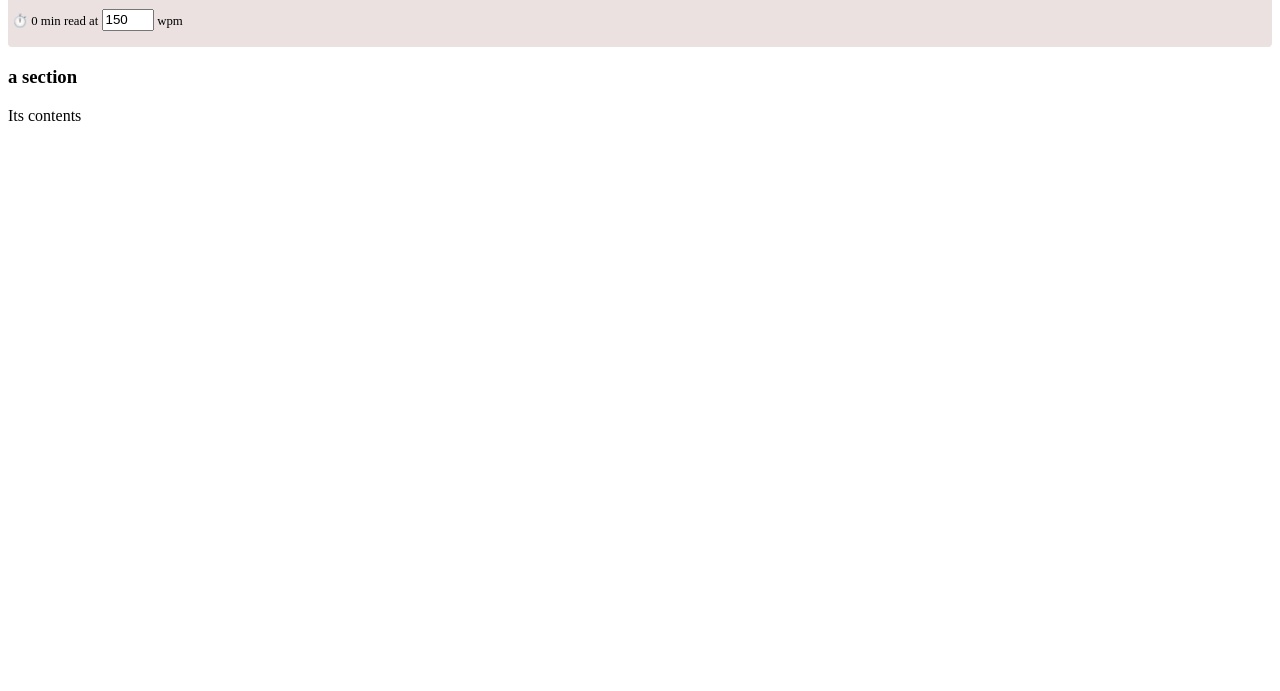
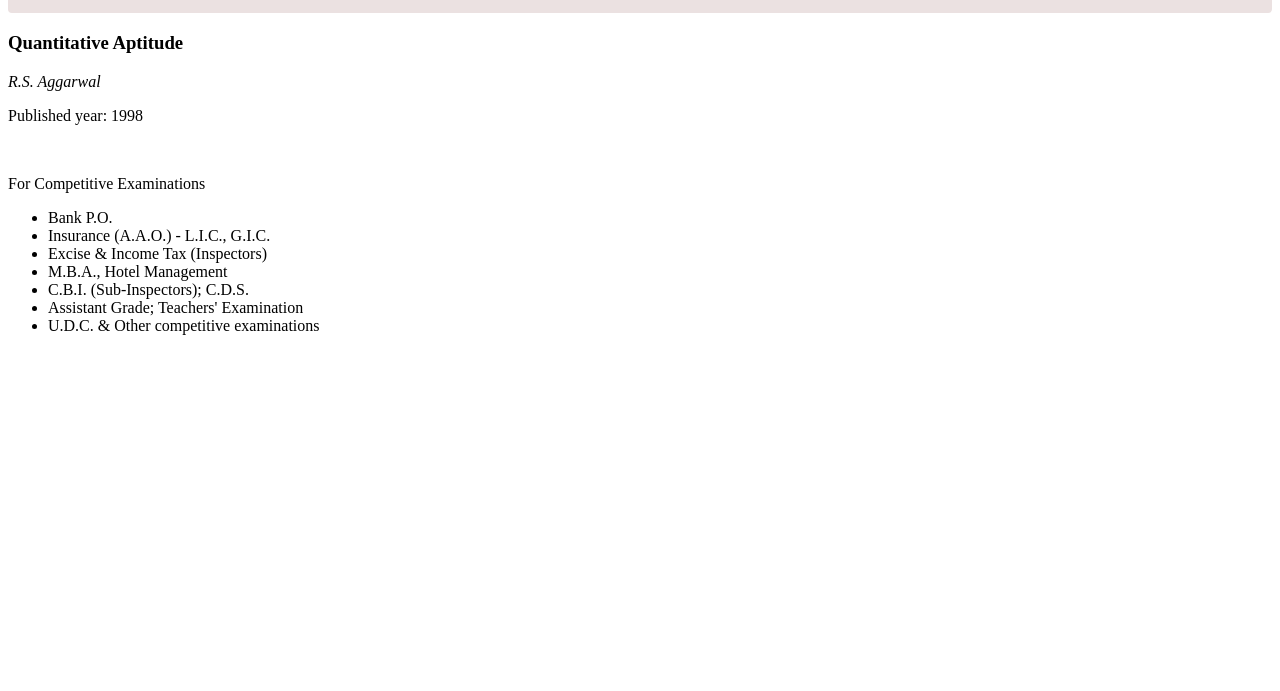
Before and after one commit to Mallikarjuna00G/quantitativeAptitudePractice001, a plain HTML site: page unit01/index.html in a window 1280 px wide. Shown: the part 109-800 px from the top of the page. Drawn offline with Linux system fonts and the light colour scheme.

Commit message:
unit01: CoverPage completed

```diff
--- a/unit01/index.html
+++ b/unit01/index.html
@@ -9,11 +9,22 @@
 </head>
 <body>
     <div id="unit">
-        <p><b>NOTE: This page is yet to be developed</b></p>  <!-- Remove this entire tag when starting to develop -->
         <h2 id="unitName">CoverPage</h2>
         <div id="unitBody">
-            <h3>a section</h3>
-            <p>Its contents</p>
+            <h3>Quantitative Aptitude</h3>
+            <p><cite>R.S. Aggarwal</cite></p>
+            <p>Published year: 1998</p>
+            <br>
+            <p>For Competitive Examinations</p>
+            <ul>
+                <li>Bank P.O.</li>
+                <li>Insurance (A.A.O.) - L.I.C., G.I.C.</li>
+                <li>Excise & Income Tax (Inspectors)</li>
+                <li>M.B.A., Hotel Management</li>
+                <li>C.B.I. (Sub-Inspectors); C.D.S.</li>
+                <li>Assistant Grade; Teachers' Examination</li>
+                <li>U.D.C. & Other competitive examinations</li>
+            </ul>
         </div>
     </div>
     <script src="./script.js" type="module"></script>
```
Also changed, not shown: README.md.
